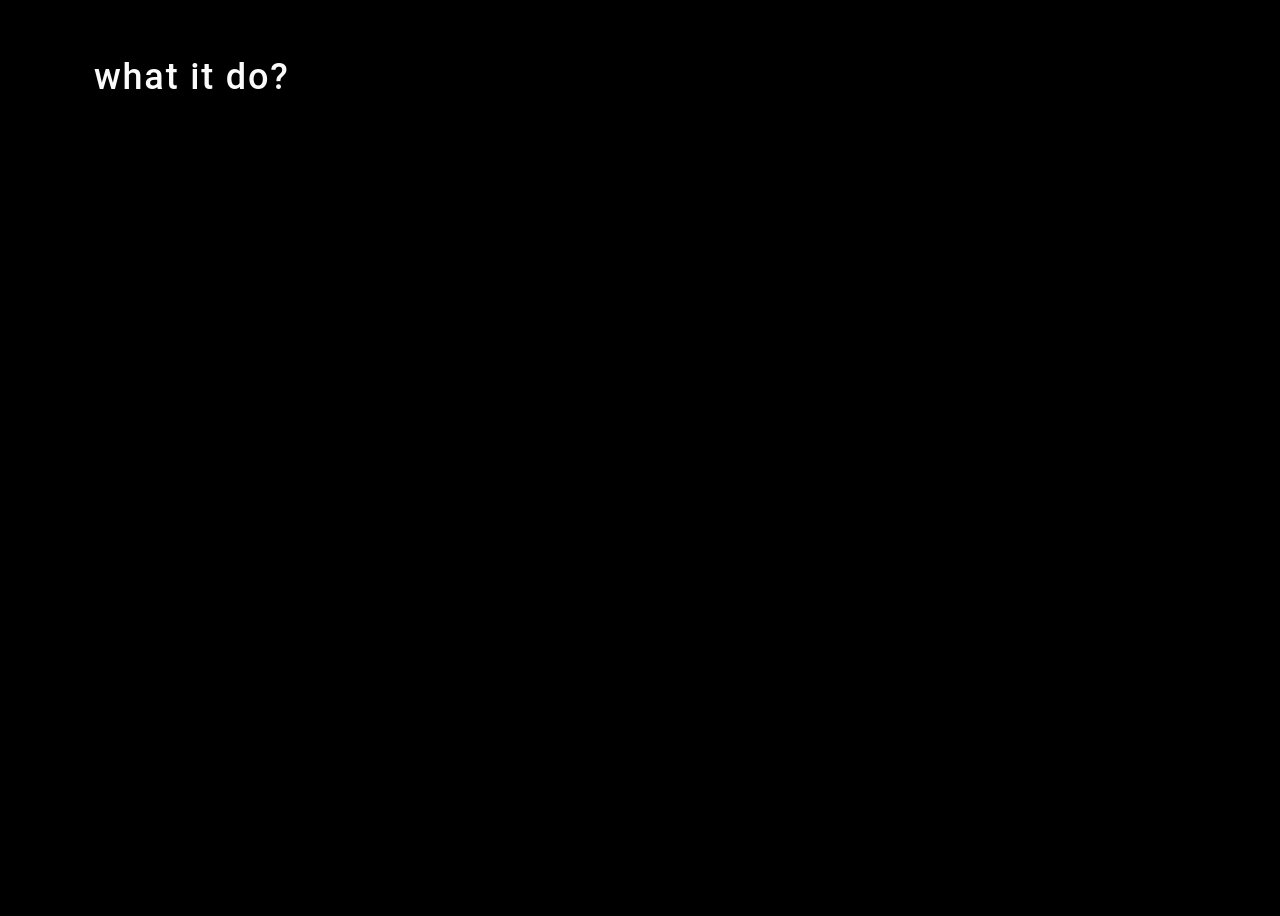
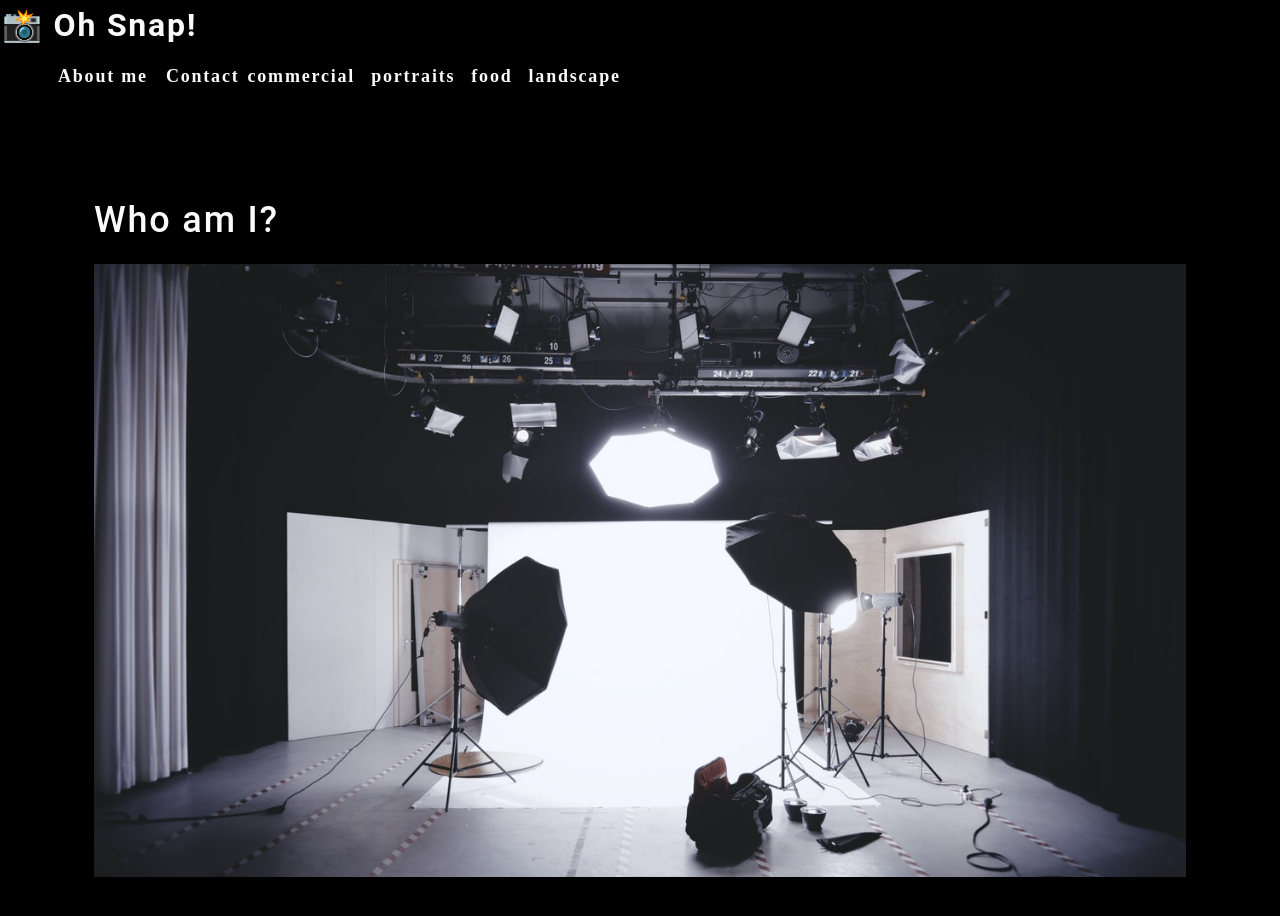
Before and after one commit to dillin92/photo-port-v2, a React (Create React App) app: page / in a window 1280 px wide. Shown: the top 916 px of the page. Before the commit the page ends 800 px from the top, so only its background shows below. Built offline with nearby package versions, Linux system fonts and the light colour scheme.

Commit message:
built Nav component

```diff
--- a/src/App.js
+++ b/src/App.js
@@ -1,5 +1,6 @@
 import './App.css';    import React from 'react';
 import About from './components/About';
+import Nav from './components/Nav';
 
 
 
@@ -8,6 +9,7 @@
 
       return (
         <div>
+          <Nav></Nav>
           <main>
             <About></About>
           </main>
--- a/src/components/About/index.js
+++ b/src/components/About/index.js
@@ -1,12 +1,15 @@
 import React from 'react';
-
+import coverImage from "../../assets/cover/cover-image.jpg"
 
 function About() {
 
   return (
-    <div>
-   <h1>what it do?</h1>
-    </div>
+
+<section className="my-5">
+  <h1 id="about">Who am I?</h1>
+  <img src={coverImage} className="my-2" style={{ width: "100%" }} alt="cover" />
+</section>
+
   );
 }
 
--- /dev/null
+++ b/src/components/Nav/index.js
@@ -0,0 +1,57 @@
+import React from 'react';
+
+function Nav () {
+
+    const categories = [
+        {
+          name: "commercial",
+          description:
+            "Photos of grocery stores, food trucks, and other commercial projects",
+        },
+        { name: "portraits", description: "Portraits of people in my life" },
+        { name: "food", description: "Delicious delicacies" },
+        {
+          name: "landscape",
+          description: "Fields, farmhouses, waterfalls, and the beauty of nature",
+        },
+      ];
+
+      function categorySelected() {
+          console.log("hello")
+      }
+
+
+    return (
+        <header>
+<h2>
+    <a href="/">
+      <span role="img" aria-label="camera"> 📸</span> Oh Snap!
+    </a>
+  </h2>
+  <nav>
+    <ul className="flex-row">
+      <li className="mx-2">
+        <a href="#about">
+          About me
+        </a>
+      </li>
+      <li>
+        <span>Contact</span>
+      </li>
+      {categories.map((category) => (
+        <li
+          className="mx-1"
+          key={category.name}
+        >
+          <span oncClick={() => categorySelected(category.name)}>
+            {category.name}
+          </span>
+        </li>
+      ))}
+    </ul>
+  </nav>
+        </header>
+    );
+}
+
+export default Nav;
```
